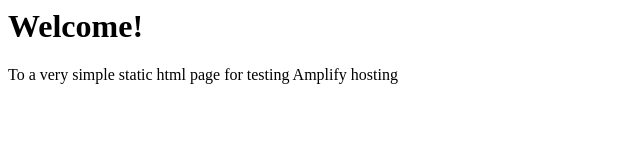
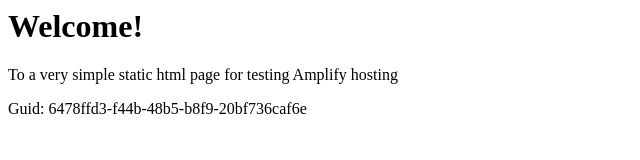
Before and after one commit to aws-aemilia-icn/Github-PR-Commit-Integration-Test-DoNotTouch-GithubWebhookPreviewCanaryTest-v1-prod-ap-northeast-2, a website: page src/index.html in a window 1280 px wide. Shown: the whole page, without its empty margins (0-640 px from the left). Drawn offline with Linux system fonts and the light colour scheme.

Commit message:
commit from integ tests

```diff
--- a/src/index.html
+++ b/src/index.html
@@ -1,3 +1,5 @@
+
+
 <html lang="en">
 
 <head>
@@ -10,6 +12,6 @@
 <body>
     <h1>Welcome!</h1>
     <p>To a very simple static html page for testing Amplify hosting</p>
-</body>
+    <p>Guid: 6478ffd3-f44b-48b5-b8f9-20bf736caf6e</p></body>
 
 </html>
```
